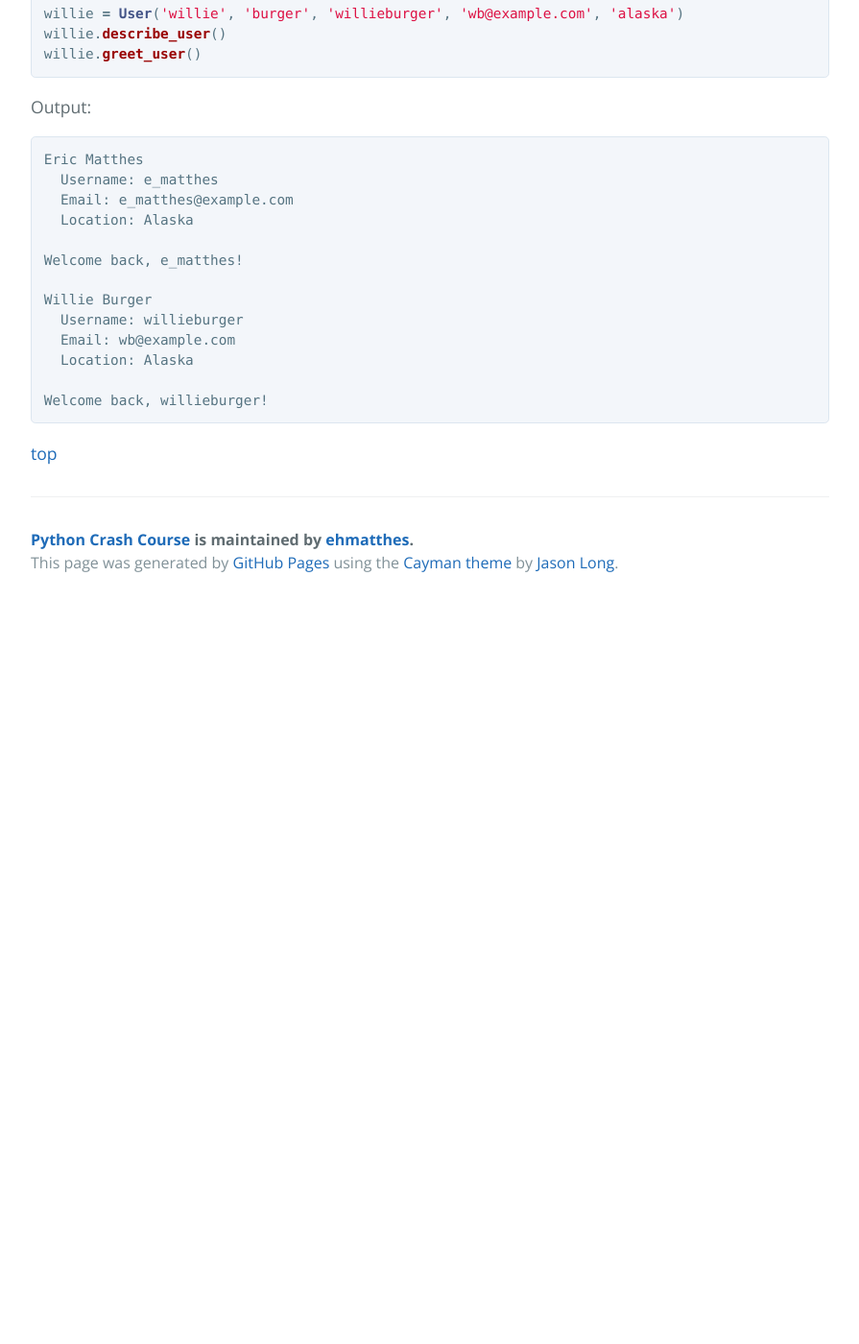
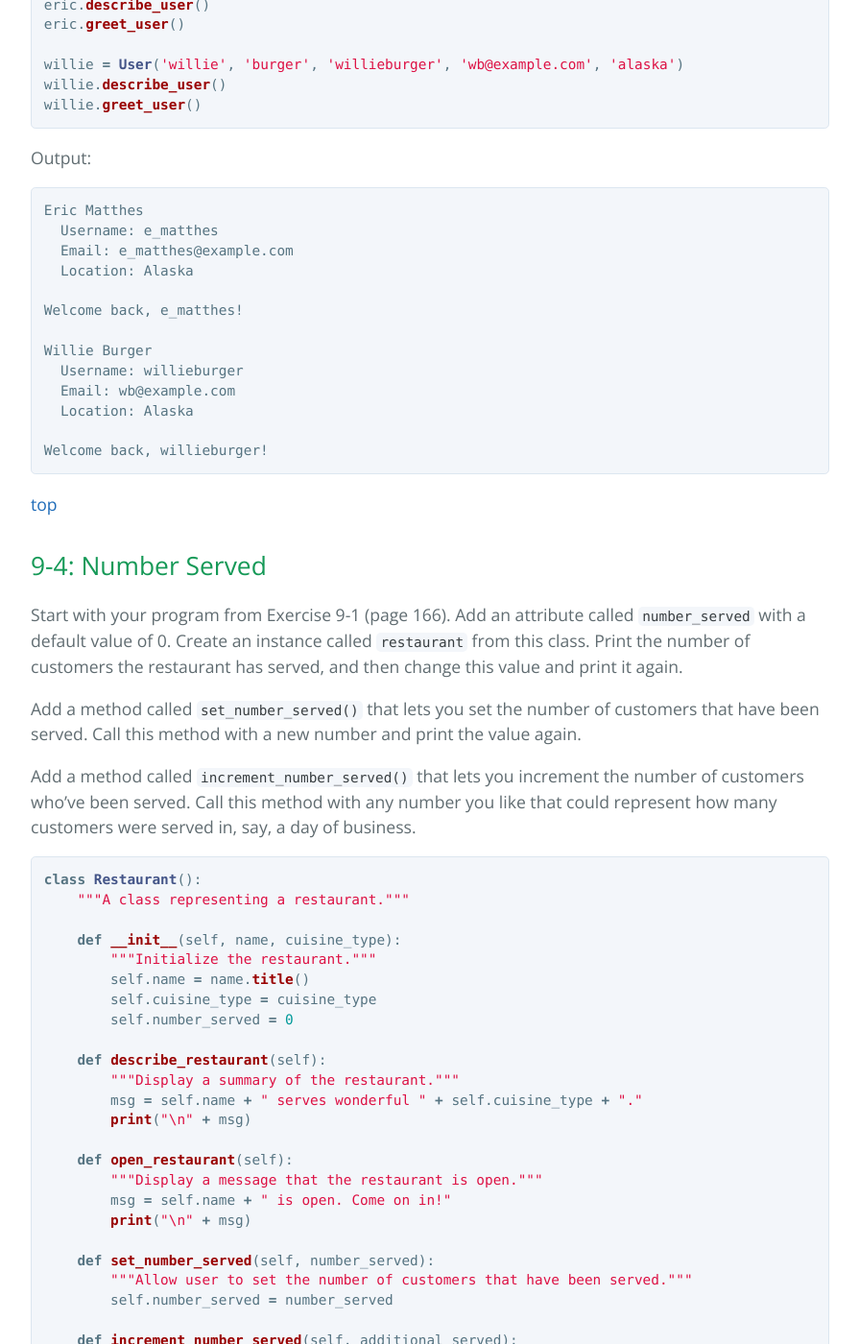
Before and after one commit to ehmatthes/pcc, a Jekyll site: the page built from solutions/chapter_9.md, in a window 1280 px wide and 1400 px high, scrolled down 3229 px. Shown: the whole window at 96% size, without its empty margins (192-1087 px from the left). Built offline with Jekyll 4.4.1, drawn with Linux system fonts in a browser that asks for light colours; before the commit the page ends 3859 px from its top, so only the background shows below that; some of the changed text lies outside the part shown.

Commit message:
Fixed links back to solutions page, added 9-4.

````diff
--- a/solutions/chapter_9.md
+++ b/solutions/chapter_9.md
@@ -6,8 +6,10 @@ title: Solutions - Chapter 9
 - [9-1: Restaurant](#restaurant)
 - [9-2: Three Restaurants](#three-restaurants)
 - [9-3: Users](#users)
+- [9-4: Number Served](#number-served)
+- [9-5: Login Attempts](#login-attempts)
 
-Back to [solutions](#README.html).
+Back to [solutions](README.html).
 
 9-1: Restaurant
 ---
@@ -160,3 +162,68 @@ Welcome back, willieburger!
 ```
 
 [top](#)
+
+9-4: Number Served
+---
+
+Start with your program from Exercise 9-1 (page 166). Add an attribute called `number_served` with a default value of 0. Create an instance called `restaurant` from this class. Print the number of customers the restaurant has served, and then change this value and print it again.
+
+Add a method called `set_number_served()` that lets you set the number of customers that have been served. Call this method with a new number and print the value again.
+
+Add a method called `increment_number_served()` that lets you increment the number of customers who've been served. Call this method with any number you like that could represent how many customers were served in, say, a day of business.
+
+```python
+class Restaurant():
+    """A class representing a restaurant."""
+
+    def __init__(self, name, cuisine_type):
+        """Initialize the restaurant."""
+        self.name = name.title()
+        self.cuisine_type = cuisine_type
+        self.number_served = 0
+
+    def describe_restaurant(self):
+        """Display a summary of the restaurant."""
+        msg = self.name + " serves wonderful " + self.cuisine_type + "."
+        print("\n" + msg)
+
+    def open_restaurant(self):
+        """Display a message that the restaurant is open."""
+        msg = self.name + " is open. Come on in!"
+        print("\n" + msg)
+
+    def set_number_served(self, number_served):
+        """Allow user to set the number of customers that have been served."""
+        self.number_served = number_served
+
+    def increment_number_served(self, additional_served):
+        """Allow user to increment the number of customers served."""
+        self.number_served += additional_served
+
+
+restaurant = Restaurant('the mean queen', 'pizza')
+restaurant.describe_restaurant()
+
+print("\nNumber served: " + str(restaurant.number_served))
+restaurant.number_served = 430
+print("Number served: " + str(restaurant.number_served))
+
+restaurant.set_number_served(1257)
+print("Number served: " + str(restaurant.number_served))
+
+restaurant.increment_number_served(239)
+print("Number served: " + str(restaurant.number_served))
+```
+
+Output:
+
+```
+The Mean Queen serves wonderful pizza.
+
+Number served: 0
+Number served: 430
+Number served: 1257
+Number served: 1496
+```
+
+[top](#)
````
Also changed, not shown: solutions/chapter_6.md (+1 -1 lines), solutions/chapter_8.md (+1 -1 lines).
